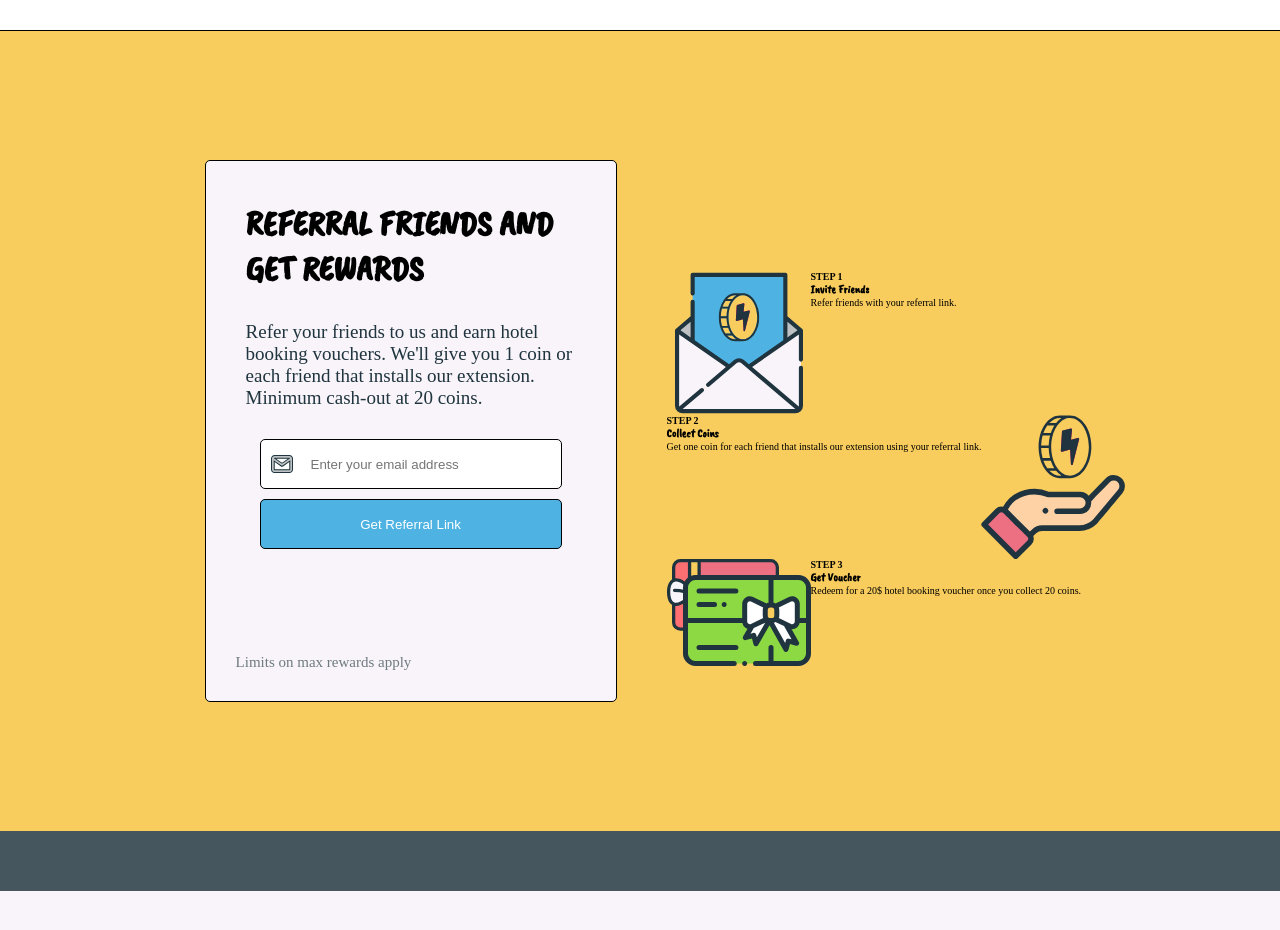
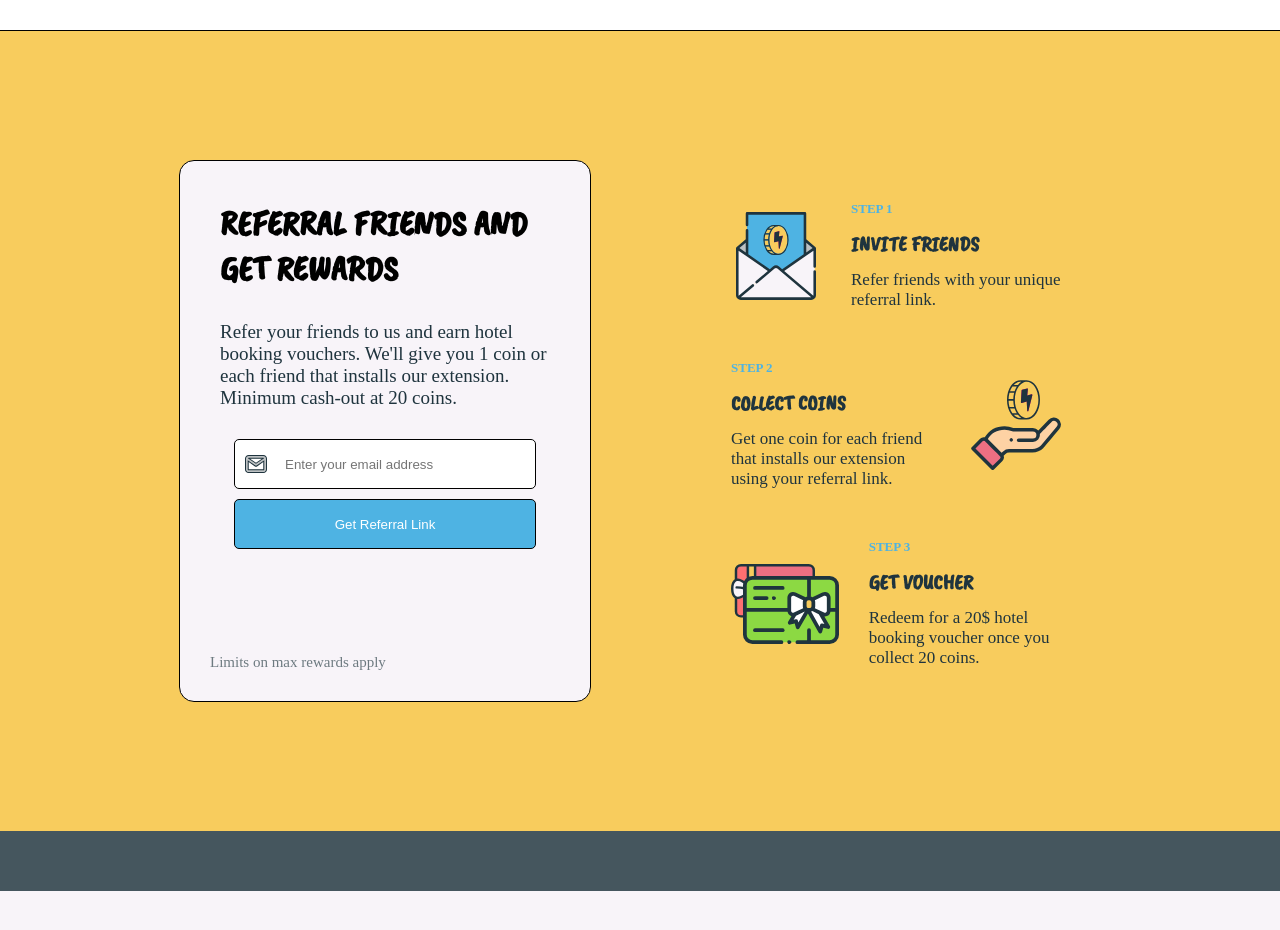
Before and after one commit to scarlatcristian/Landing-Page-RATEPUNK, a React (Vite) app: page / in a window 1280 px wide. Shown: the top 930 px of the page. Built offline with nearby package versions, Linux system fonts and the light colour scheme.

Commit message:
style for MainSectionSteps

```diff
--- a/src/components/MainSectionSteps.jsx
+++ b/src/components/MainSectionSteps.jsx
@@ -2,32 +2,44 @@ const MainSectionSteps = () => {
   return (
     <div className="main-section__steps">
       <div className="main-section__steps--container step-1">
-        <img src="./src/assets/invite.svg" alt="invite" />
+        <img src="./src/assets/invite.svg" alt="invite" className="invite" />
         <div className="main-section__steps--steps">
-          <h4>STEP 1</h4>
-          <h3 className="headline">Invite Friends</h3>
-          <p>Refer friends with your referral link.</p>
+          <h4 className="main-section__steps--container--steps">STEP 1</h4>
+          <h3 className="main-section__steps--container--headline headline">
+            INVITE FRIENDS
+          </h3>
+          <p className="main-section__steps--container--text">
+            Refer friends with your unique referral link.
+          </p>
         </div>
       </div>
 
       <div className="main-section__steps--container step-2">
         <div className="main-section__steps--steps">
-          <h4>STEP 2</h4>
-          <h3 className="headline">Collect Coins</h3>
-          <p>
+          <h4 className="main-section__steps--container--steps">STEP 2</h4>
+          <h3 className="main-section__steps--container--headline headline">
+            COLLECT COINS
+          </h3>
+          <p className="main-section__steps--container--text">
             Get one coin for each friend that installs our extension using your
             referral link.
           </p>
         </div>
-        <img src="./src/assets/collect-coins.svg" alt="collect-coins" />
+        <img
+          src="./src/assets/collect-coins.svg"
+          alt="collect-coins"
+          className="collect-coins"
+        />
       </div>
 
       <div className="main-section__steps--container step-3">
-        <img src="./src/assets/voucher.svg" alt="voucher" />
+        <img src="./src/assets/voucher.svg" alt="voucher" className="voucher" />
         <div className="main-section__steps--steps">
-          <h4>STEP 3</h4>
-          <h3 className="headline">Get Voucher</h3>
-          <p>
+          <h4 className="main-section__steps--container--steps">STEP 3</h4>
+          <h3 className="main-section__steps--container--headline headline">
+            GET VOUCHER
+          </h3>
+          <p className="main-section__steps--container--text">
             Redeem for a 20$ hotel booking voucher once you collect 20 coins.
           </p>
         </div>
--- a/src/sass/components/_MainSectionForm.scss
+++ b/src/sass/components/_MainSectionForm.scss
@@ -1,7 +1,7 @@
 .main-section {
   &__form {
     background-color: #f8f4f9;
-    border-radius: 5px;
+    border-radius: 15px;
     border: 1px solid $color-black;
     display: flex;
     flex-direction: column;
--- a/src/sass/components/_MainSectionSteps.scss
+++ b/src/sass/components/_MainSectionSteps.scss
@@ -1,14 +1,63 @@
 .main-section {
   &__steps {
-    height: 32rem;
+    padding: 4rem;
+    margin: 5rem;
+    width: 33rem;
+    height: 46rem;
 
     &--container {
       display: flex;
+      align-items: center;
+      justify-content: center;
+      margin-bottom: 5rem;
+
+      &-step-1 {
+      }
+
+      &-step-2 {
+      }
+
+      &-step-3 {
+      }
+
+      &--steps {
+        color: $color-blue-light;
+        font-size: 1.3rem;
+        margin-bottom: 1.4rem;
+      }
+
+      &--headline {
+        color: $color-blue-dark;
+        font-size: 2.1rem;
+        margin-bottom: 1.3rem;
+      }
+
+      &--text {
+        color: $color-blue-dark;
+        font-size: 1.7rem;
+      }
     }
 
     &--steps {
       display: flex;
       flex-direction: column;
+      justify-content: center;
+      align-items: flex-start;
     }
   }
 }
+
+.invite {
+  height: 9rem;
+  margin-right: 3rem;
+}
+
+.collect-coins {
+  height: 9rem;
+  margin-left: 3rem;
+}
+
+.voucher {
+  height: 8rem;
+  margin-right: 3rem;
+}
```
